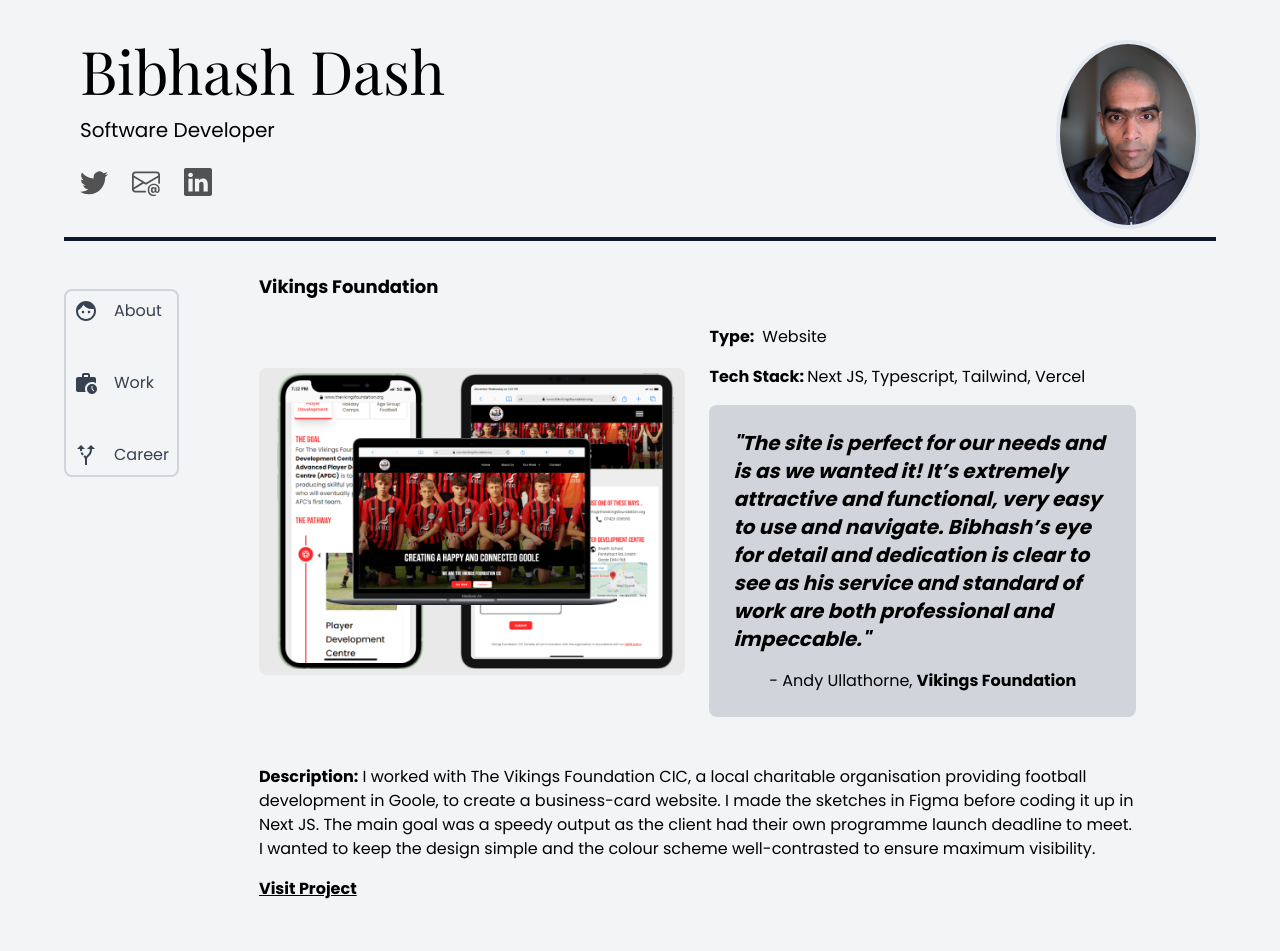
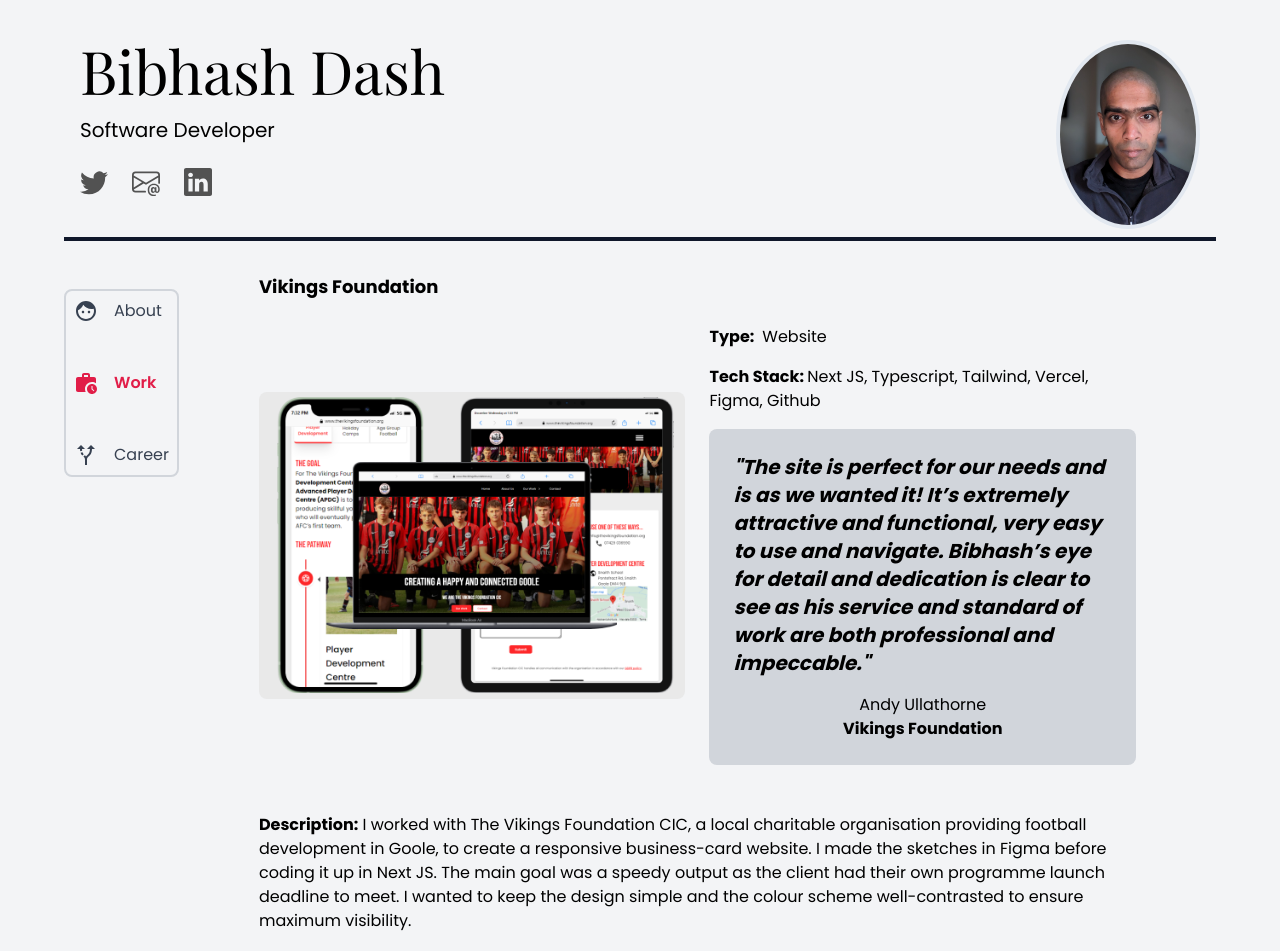
Before and after one commit to bibhashdash/bibhashdash, a Next.js app: page /work/1 in a window 1280 px wide. Shown: the top 951 px of the page. Built offline with nearby package versions, Linux system fonts and the light colour scheme.

Commit message:
update project descs

```diff
--- a/src/components/MainNavigation.tsx
+++ b/src/components/MainNavigation.tsx
@@ -3,11 +3,13 @@
 import FaceIcon from '@mui/icons-material/Face';
 import WorkHistoryIcon from '@mui/icons-material/WorkHistory';
 import AltRouteIcon from '@mui/icons-material/AltRoute';
-import {usePathname} from "next/navigation";
+import {useParams, usePathname} from "next/navigation";
 
 export const MainNavigation = () => {
 
   const path = usePathname();
+  const params = useParams();
+  console.log(params);
   const activeClass = "text-rose-600 font-semibold";
   return (
     <div className="flex items-center justify-evenly md:flex-col md:justify-start gap-4 w-ful md:w-fit h-fit md:gap-8 bg-gray-100 border-2 border-gray-300 rounded-lg">
@@ -17,7 +19,7 @@
         <FaceIcon />
         About
       </a>
-      <a className={`cursor-pointer text-gray-700 hover:text-gray-400 flex flex-col md:flex-row items-center md:gap-4 md:w-full p-2 rounded-md ${path === '/work' && activeClass}`}
+      <a className={`cursor-pointer text-gray-700 hover:text-gray-400 flex flex-col md:flex-row items-center md:gap-4 md:w-full p-2 rounded-md ${params.id && activeClass} ${path === '/work' && activeClass}`}
          href={'/work'}
       >
         <WorkHistoryIcon />
--- a/src/components/ProjectQuickInfo.tsx
+++ b/src/components/ProjectQuickInfo.tsx
@@ -9,10 +9,14 @@
     <div className="w-full flex flex-col items-start gap-4">
       <p className="w-full text-start flex gap-2"><b>Type: </b>{portfolioItem.workType} </p>
       <p className="w-full text-start"><b>Tech Stack: </b>{portfolioItem.techStack}</p>
-      <blockquote className="flex flex-col items-center justify-center bg-gray-300 p-6 rounded-lg gap-4">
-        <p className="text-xl font-bold italic">&quot;{portfolioItem.review}&quot;</p>
-        <footer>- {portfolioItem.reviewAttribution}, <b>{portfolioItem.reviewerRole}</b></footer>
-      </blockquote>
+      {
+        portfolioItem.review && (
+          <blockquote className="flex flex-col items-center justify-center bg-gray-300 p-6 rounded-lg gap-4 self-center w-full">
+            <p className="text-xl font-bold italic">&quot;{portfolioItem.review}&quot;</p>
+            <footer className="flex flex-col items-center"><span>{portfolioItem.reviewAttribution}</span><b>{portfolioItem.reviewerRole}</b></footer>
+          </blockquote>
+        )
+      }
     </div>
   )
 }
--- a/src/data/portfolioData.ts
+++ b/src/data/portfolioData.ts
@@ -15,8 +15,8 @@
   {
     id: 1,
     title: "Vikings Foundation",
-    description: "I worked with The Vikings Foundation CIC, a local charitable organisation providing football development in Goole, to create a business-card website. I made the sketches in Figma before coding it up in Next JS. The main goal was a speedy output as the client had their own programme launch deadline to meet. I wanted to keep the design simple and the colour scheme well-contrasted to ensure maximum visibility.",
-    techStack: "Next JS, Typescript, Tailwind, Vercel",
+    description: "I worked with The Vikings Foundation CIC, a local charitable organisation providing football development in Goole, to create a responsive business-card website. I made the sketches in Figma before coding it up in Next JS. The main goal was a speedy output as the client had their own programme launch deadline to meet. I wanted to keep the design simple and the colour scheme well-contrasted to ensure maximum visibility.",
+    techStack: "Next JS, Typescript, Tailwind, Vercel, Figma, Github",
     workType: "Website",
     imageSource: "/assets/vikingsProjectDisplay.png",
     projectLink: "https://www.thevikingsfoundation.org/",
@@ -27,8 +27,8 @@
   {
     id: 2,
     title: "New Life Support",
-    description: "In publishing and graphic design, Lorem ipsum is a placeholder text commonly used to demonstrate the visual form of a document or a typeface without relying on meaningful content. Lorem ipsum may be used as a placeholder before final copy is available.",
-    techStack: "Next JS, Tailwind, Netlify",
+    description: "A project for the New Life Support charity, I used Vue JS composition API to build most of the modular components and Bootstrap to handle the heavy lifting for CSS. It ensured I could focus on design and delivering a responsive website on time whilst still keeping the code maintainable and scalable if required. The client also required a news section which allowed me to implement dynamic routing and use markdown files to serve the content.",
+    techStack: "Vue JS, Bootstrap, Netlify, Figma, Github",
     workType: "Website",
     imageSource: "/assets/nlsProjectDisplay.png",
     projectLink: "https://newlifesupport.co.uk/",
@@ -39,9 +39,9 @@
   {
     id: 3,
     title: "Perfect Score",
-    description: "In publishing and graphic design, Lorem ipsum is a placeholder text commonly used to demonstrate the visual form of a document or a typeface without relying on meaningful content. Lorem ipsum may be used as a placeholder before final copy is available.",
-    techStack: "Next JS, Tailwind, Netlify",
-    workType: "Website",
+    description: "Perfect was a personal project. I had been keen to design a game that combined my passion for sport and coding. I took inspiration from the clean and simple UI that had made Wordle such a big hit. I used Storybook to test the various components and also implemented a Trello board to keep track of my tasks and future iterations.",
+    techStack: "Next JS, Tailwind, Storybook, Github, Vercel",
+    workType: "Website, Web App, Progressive Web App",
     imageSource: "/assets/perfectProjectDisplay.png",
     projectLink: "https://www.perfectscoreapp.com/",
     review: "It's a tad addictive!",
@@ -51,11 +51,11 @@
   {
     id: 4,
     title: "Phoenix Community Radio",
-    description: "In publishing and graphic design, Lorem ipsum is a placeholder text commonly used to demonstrate the visual form of a document or a typeface without relying on meaningful content. Lorem ipsum may be used as a placeholder before final copy is available.",
-    techStack: "Next JS, Tailwind, Netlify",
+    description: "A local radio station in Goole was looking to re-launch itself and, having already volunteered for them as a presenter, I had little hesitation offering my services in coding. The timeframe was extremely tight, so I decided to utilise vanilla HTML, CSS, and Javascript. It also ensured the site was speedy to use and, crucially, integrated seamlesssly with the third-party Radio.co player component. I used Netlify to host as their in-built form handling allowed me to quickly implement a song-requests section for the listeners to utlisie. The site is used by 100s of listeners each week.",
+    techStack: "HTML, CSS, Javascript, Figma, Github Netlify",
     workType: "Website",
     imageSource: "/assets/phoenixProjectDisplay.png",
-    review: "asd asdk askdjasjk asd asjdasdjsajdas ajsdjasdpasdpasd asdasdpasd[asdsa",
+    review: "Thanks to Bibhash for contributing his time for our radio station. We are very grateful to carry on our work for the community thanks to his efforts.",
     reviewAttribution: "Maureen Brown",
     projectLink: "https://phoenixcommunityradio.com/",
     reviewerRole: "Chairperson, Phoenix Community Radio",
@@ -63,8 +63,8 @@
   {
     id: 5,
     title: "My Air Quality",
-    description: "In publishing and graphic design, Lorem ipsum is a placeholder text commonly used to demonstrate the visual form of a document or a typeface without relying on meaningful content. Lorem ipsum may be used as a placeholder before final copy is available.",
-    techStack: "Next JS, Tailwind, Netlify",
+    description: "One of my very first personal projects, I used Vue JS Options and Composition API to implement the modular components. I wanted to provide the user with seamless feedback when search results showed up, hence the use of emojis to indicate air quality. I also wanted to keep the UI simple so that data could be presented in an uncluttered manner.",
+    techStack: "Vue JS, Bootstrap, Figma, Github, Netlify",
     workType: "Website",
     imageSource: "/assets/airqualProjectDisplay.png",
     projectLink: "https://airqualitylevels.netlify.app/",
```
